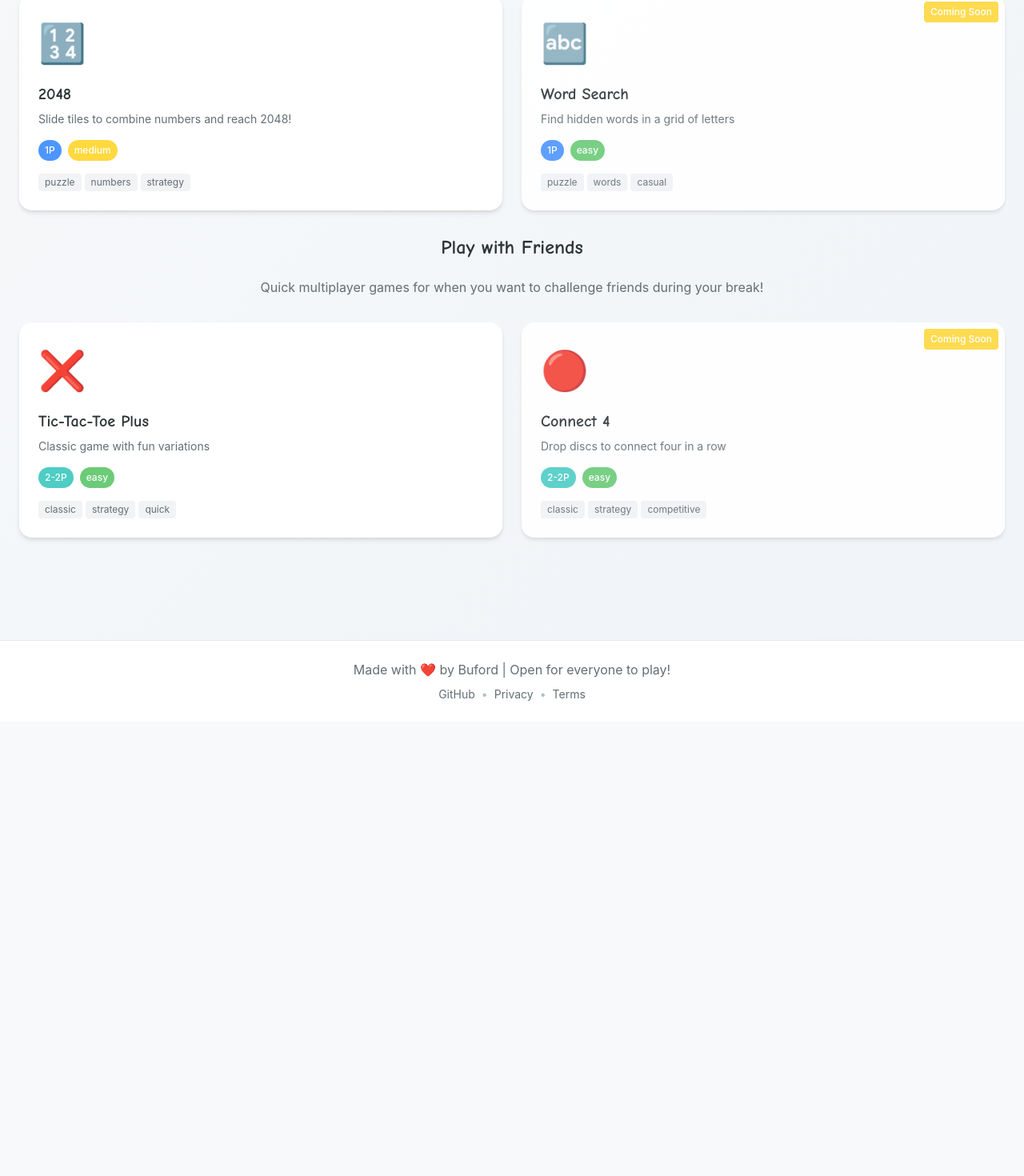
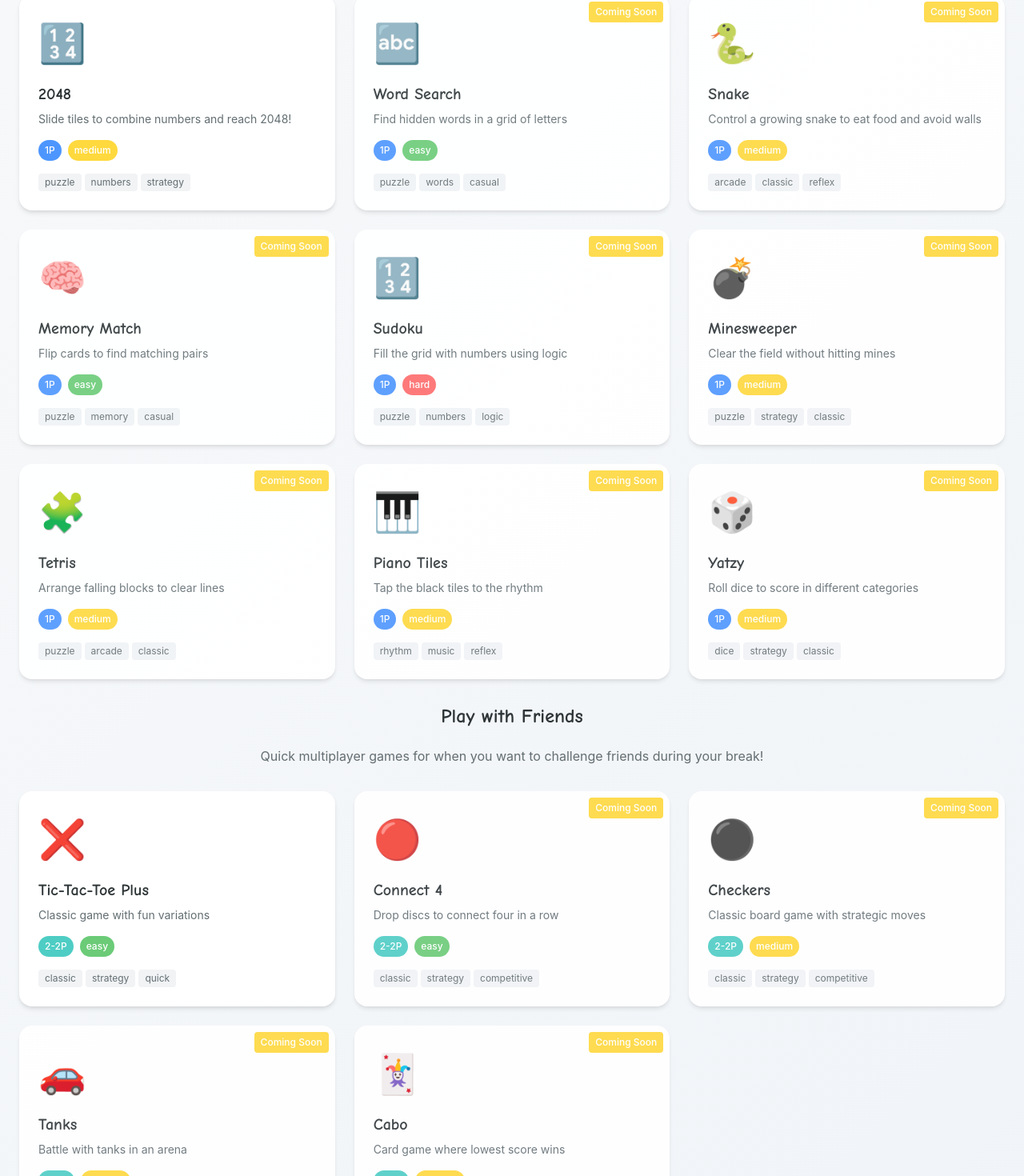
Before and after one commit to bufordeeds/bufords-toy-chest, a React (Vite) app in the folder frontend/: page / in a window 1280 px wide. Shown: the part 752-2222 px from the top of the page at 80% size. Before the commit the page ends 1654 px from the top, so only its background shows below. Built offline with nearby package versions, Linux system fonts and the light colour scheme; no server answers.

Commit message:
feat: Add 10 new games to coming-soon catalog
Expand game library with Snake, Memory Match, Sudoku, Checkers,
Minesweeper, Tetris, Piano Tiles, Tanks, Yatzy, and Cabo. Include
complete game metadata (icons, difficulty, tags, player counts)
and update voting system to track all new games.

```diff
--- a/frontend/src/data/games.ts
+++ b/frontend/src/data/games.ts
@@ -45,4 +45,110 @@ export const games: Game[] = [
     tags: ['classic', 'strategy', 'competitive'],
     status: 'coming-soon',
   },
+  {
+    id: 'snake',
+    name: 'Snake',
+    description: 'Control a growing snake to eat food and avoid walls',
+    icon: '🐍',
+    type: 'single',
+    difficulty: 'medium',
+    tags: ['arcade', 'classic', 'reflex'],
+    status: 'coming-soon',
+  },
+  {
+    id: 'memory-match',
+    name: 'Memory Match',
+    description: 'Flip cards to find matching pairs',
+    icon: '🧠',
+    type: 'single',
+    difficulty: 'easy',
+    tags: ['puzzle', 'memory', 'casual'],
+    status: 'coming-soon',
+  },
+  {
+    id: 'sudoku',
+    name: 'Sudoku',
+    description: 'Fill the grid with numbers using logic',
+    icon: '🔢',
+    type: 'single',
+    difficulty: 'hard',
+    tags: ['puzzle', 'numbers', 'logic'],
+    status: 'coming-soon',
+  },
+  {
+    id: 'checkers',
+    name: 'Checkers',
+    description: 'Classic board game with strategic moves',
+    icon: '⚫',
+    type: 'multiplayer',
+    minPlayers: 2,
+    maxPlayers: 2,
+    difficulty: 'medium',
+    tags: ['classic', 'strategy', 'competitive'],
+    status: 'coming-soon',
+  },
+  {
+    id: 'minesweeper',
+    name: 'Minesweeper',
+    description: 'Clear the field without hitting mines',
+    icon: '💣',
+    type: 'single',
+    difficulty: 'medium',
+    tags: ['puzzle', 'strategy', 'classic'],
+    status: 'coming-soon',
+  },
+  {
+    id: 'tetris',
+    name: 'Tetris',
+    description: 'Arrange falling blocks to clear lines',
+    icon: '🧩',
+    type: 'single',
+    difficulty: 'medium',
+    tags: ['puzzle', 'arcade', 'classic'],
+    status: 'coming-soon',
+  },
+  {
+    id: 'piano-tiles',
+    name: 'Piano Tiles',
+    description: 'Tap the black tiles to the rhythm',
+    icon: '🎹',
+    type: 'single',
+    difficulty: 'medium',
+    tags: ['rhythm', 'music', 'reflex'],
+    status: 'coming-soon',
+  },
+  {
+    id: 'tanks',
+    name: 'Tanks',
+    description: 'Battle with tanks in an arena',
+    icon: '🚗',
+    type: 'multiplayer',
+    minPlayers: 2,
+    maxPlayers: 4,
+    difficulty: 'medium',
+    tags: ['action', 'competitive', 'battle'],
+    status: 'coming-soon',
+  },
+  {
+    id: 'yatzy',
+    name: 'Yatzy',
+    description: 'Roll dice to score in different categories',
+    icon: '🎲',
+    type: 'single',
+    difficulty: 'medium',
+    tags: ['dice', 'strategy', 'classic'],
+    status: 'coming-soon',
+  },
+  {
+    id: 'cabo',
+    name: 'Cabo',
+    description: 'Card game where lowest score wins',
+    icon: '🃏',
+    type: 'multiplayer',
+    minPlayers: 2,
+    maxPlayers: 6,
+    difficulty: 'medium',
+    tags: ['cards', 'memory', 'strategy'],
+    status: 'coming-soon',
+  },
 ];
```
Also changed, not shown: 4 other files (tests, documents, lock files or other folders).
